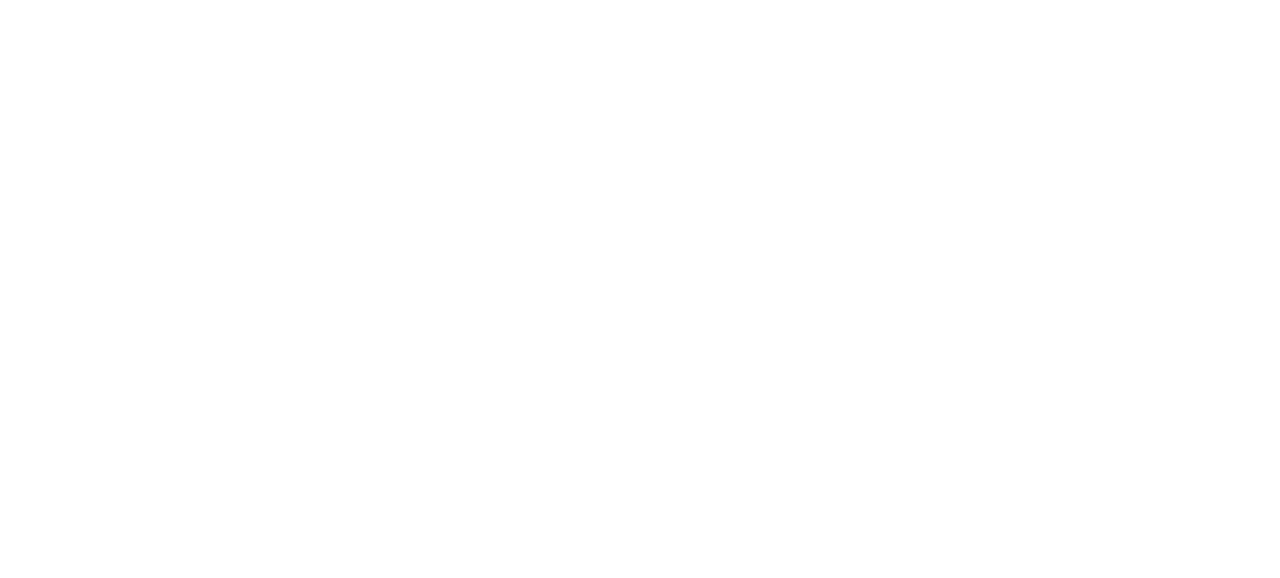
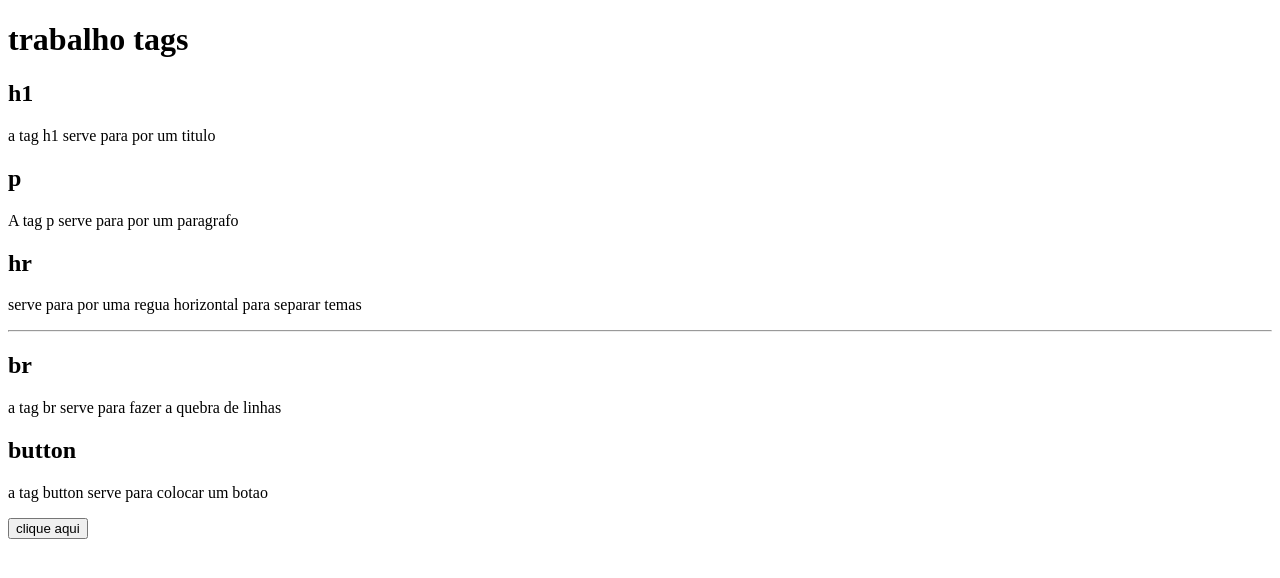
Before and after one commit to nicolebeloni/tarefa-01, a plain HTML site: page index.html in a window 1280 px wide. Drawn offline with Linux system fonts and the light colour scheme.

Commit message:
adicionei algumas tags

```diff
--- a/index.html
+++ b/index.html
@@ -6,6 +6,23 @@
     <title>Document</title>
 </head>
 <body>
+    <h1>trabalho tags</h1>
+    <h2>h1</h2>
+    <p>a tag h1 serve para por um titulo</p>
+
+    <h2>p</h2>
+    <p>A tag p serve para por um paragrafo</p>
+
+    <h2>hr</h2>
+    <p>serve para por uma regua horizontal para separar temas</p>
+<hr>
+<h2>br</h2>
+<p>a tag br serve para fazer a quebra de linhas</p>
+
+<h2>button</h2>
+<p>a tag button serve para colocar um botao</p>
+<button>clique aqui</button>
+
 
 </body>
 </html>
```
